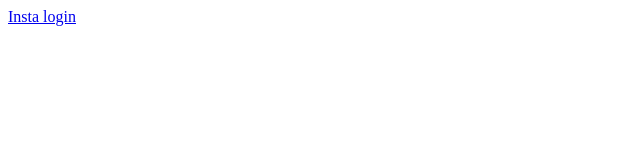
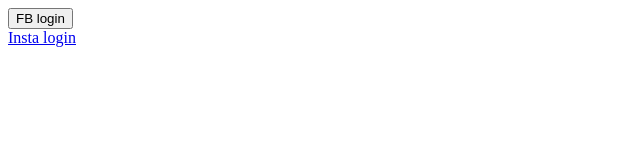
Before and after one commit to khrystynaDm1307/inst, a website: page index.html in a window 1280 px wide. Shown: the whole page, without its empty margins (0-640 px from the left). Drawn offline with Linux system fonts and the light colour scheme.

Commit message:
first commit

```diff
--- a/index.html
+++ b/index.html
@@ -55,13 +55,22 @@
             "Thanks for logging in, " + response.name + "!";
         });
       }
+
+      function login() {
+        FB.login(
+          function (response) {
+            checkLoginState();
+          },
+          { scope: "public_profile,email" }
+        );
+      }
     </script>
 
     <!-- The JS SDK Login Button -->
 
     <fb:login-button scope="public_profile,email" onlogin="checkLoginState();">
     </fb:login-button>
-
+    <button onclick="login()">FB login</button>
     <div id="status"></div>
 
     <a href="/login">Insta login</a>
```
